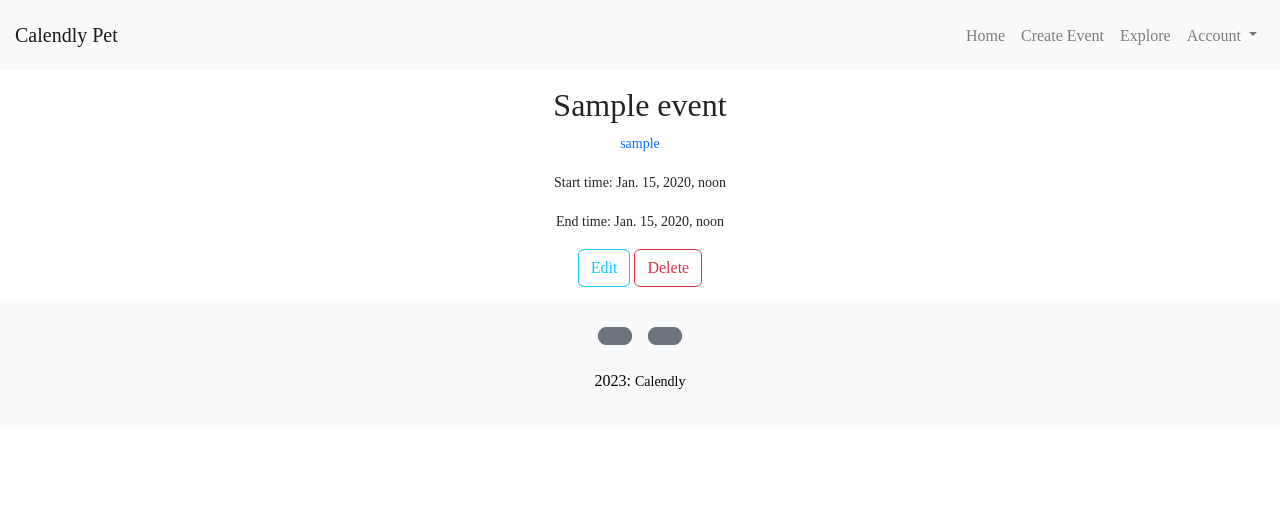
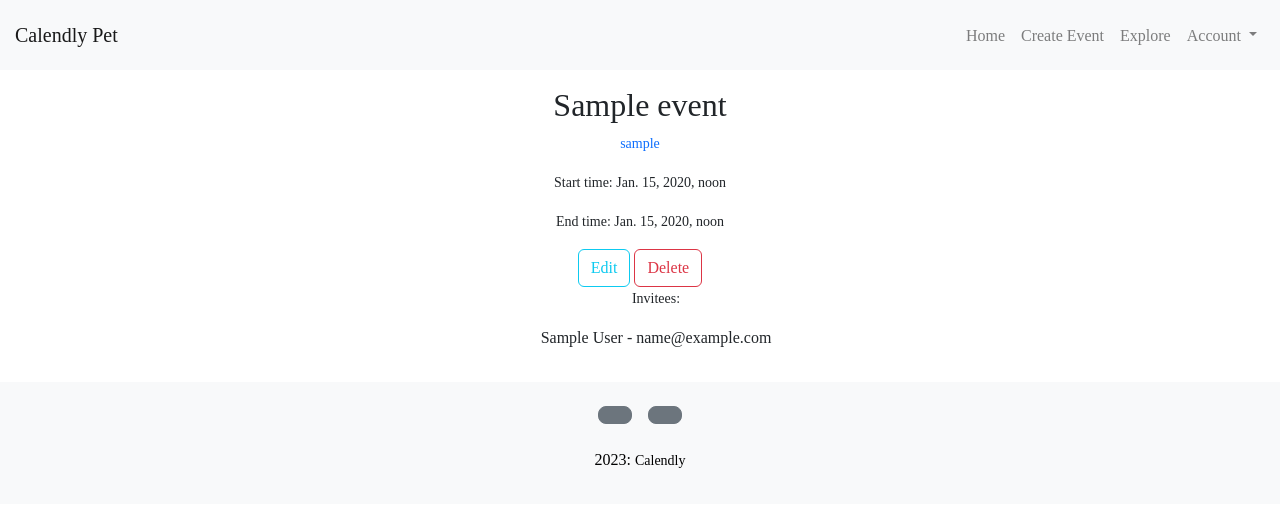
Before and after one commit to bodlan/calendly-pet, a Django app: a page that uses templates/calendly/event_detail.html in a window 1280 px wide. Shown: the top 507 px of the page. Run offline with Django 4.2, Linux system fonts and the light colour scheme; a user stored in the database is signed in; tables that the repository leaves empty hold one stand-in row (values such as "Sample post"); some libraries are stand-ins or nearby versions; some web fonts are replaced.

Commit message:
Update forms, event invitees

```diff
--- a/calendly/views.py
+++ b/calendly/views.py
@@ -93,6 +93,13 @@ class EventDetailsView(generic.DetailView):
         url = self.kwargs["hash_url"]
         e_obj = get_object_or_404(Event, hash_url=url)
         return e_obj
+
+    def get_context_data(self, **kwargs):
+        context = super().get_context_data(**kwargs)
+        event = self.get_object()
+        event_join_users = event.eventjoinuser_set.all()
+        context["event_join_users"] = event_join_users
+        return context
 
 
 class UpdateEventView(LoginRequiredMixin, generic.UpdateView):
--- a/templates/calendly/event_detail.html
+++ b/templates/calendly/event_detail.html
@@ -40,6 +40,14 @@
             </div>
         </div>
     </div>
+    <ul>
+        <p>Invitees:</p>
+      {% for event_join_user in event_join_users %}
+        <li>{{ event_join_user.full_name }} - {{ event_join_user.email }}</li>
+      {% empty %}
+        <li>No invitees for this event.</li>
+      {% endfor %}
+    </ul>
   {% endif %}
 </div>
 
```
